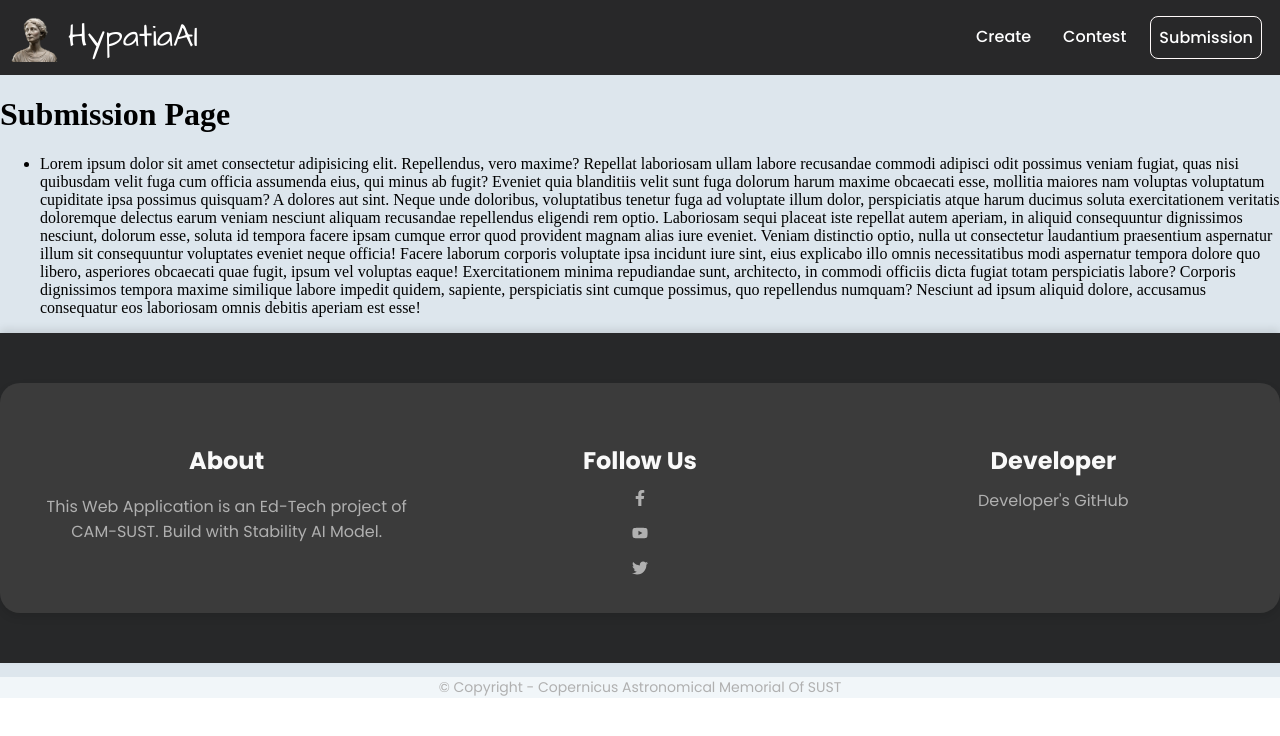
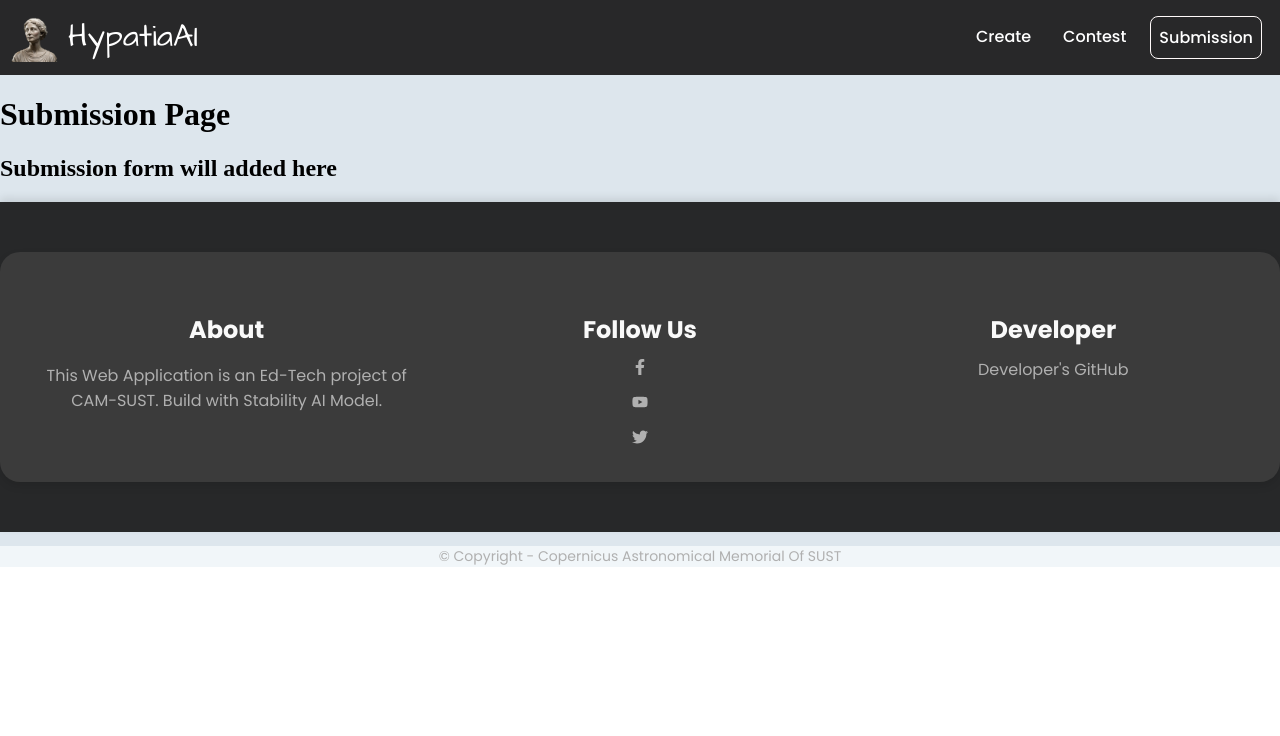
Before and after one commit to ChoncholKumarRay/HypatiaAI, a React (Vite) app in the folder frontend/: page /submission in a window 1280 px wide. Shown: the top 736 px of the page. Built offline with nearby package versions, Linux system fonts and the light colour scheme.

Commit message:
just edit contestpage and submissionpage

```diff
--- a/frontend/src/pages/ContestPage.jsx
+++ b/frontend/src/pages/ContestPage.jsx
@@ -1,37 +1,10 @@
 import React, { useEffect, useState } from "react";
 
 const ContestPage = () => {
-  const [userData, setUserData] = useState(null);
-
-  useEffect(() => {
-    const getUser = async () => {
-      try {
-        const response = await fetch("http://localhost:3000/api/user"); // Adjust URL as per your server configuration
-        if (!response.ok) {
-          throw new Error("Failed to fetch user data");
-        }
-        const data = await response.json();
-        setUserData(data);
-      } catch (error) {
-        console.error("Error fetching user data:", error);
-      }
-    };
-
-    getUser();
-  }, []);
-
   return (
     <div>
-      <h2>User Data:</h2>
-      {userData ? (
-        <ul>
-          <li>Name: {userData.name}</li>
-          <li>Age: {userData.age}</li>
-          <li>Email: {userData.email}</li>
-        </ul>
-      ) : (
-        <p>Loading user data...</p>
-      )}
+      <h1>Contest Page</h1>
+      <h2>Rules will be added here</h2>
     </div>
   );
 };
--- a/frontend/src/pages/SubmissionPage.jsx
+++ b/frontend/src/pages/SubmissionPage.jsx
@@ -4,34 +4,7 @@ const SubmissionPage = () => {
   return (
     <div>
       <h1>Submission Page</h1>
-      <ul>
-        <li>
-          Lorem ipsum dolor sit amet consectetur adipisicing elit. Repellendus,
-          vero maxime? Repellat laboriosam ullam labore recusandae commodi
-          adipisci odit possimus veniam fugiat, quas nisi quibusdam velit fuga
-          cum officia assumenda eius, qui minus ab fugit? Eveniet quia
-          blanditiis velit sunt fuga dolorum harum maxime obcaecati esse,
-          mollitia maiores nam voluptas voluptatum cupiditate ipsa possimus
-          quisquam? A dolores aut sint. Neque unde doloribus, voluptatibus
-          tenetur fuga ad voluptate illum dolor, perspiciatis atque harum
-          ducimus soluta exercitationem veritatis doloremque delectus earum
-          veniam nesciunt aliquam recusandae repellendus eligendi rem optio.
-          Laboriosam sequi placeat iste repellat autem aperiam, in aliquid
-          consequuntur dignissimos nesciunt, dolorum esse, soluta id tempora
-          facere ipsam cumque error quod provident magnam alias iure eveniet.
-          Veniam distinctio optio, nulla ut consectetur laudantium praesentium
-          aspernatur illum sit consequuntur voluptates eveniet neque officia!
-          Facere laborum corporis voluptate ipsa incidunt iure sint, eius
-          explicabo illo omnis necessitatibus modi aspernatur tempora dolore quo
-          libero, asperiores obcaecati quae fugit, ipsum vel voluptas eaque!
-          Exercitationem minima repudiandae sunt, architecto, in commodi
-          officiis dicta fugiat totam perspiciatis labore? Corporis dignissimos
-          tempora maxime similique labore impedit quidem, sapiente, perspiciatis
-          sint cumque possimus, quo repellendus numquam? Nesciunt ad ipsum
-          aliquid dolore, accusamus consequatur eos laboriosam omnis debitis
-          aperiam est esse!
-        </li>
-      </ul>
+      <h2>Submission form will added here</h2>
     </div>
   );
 };
```
